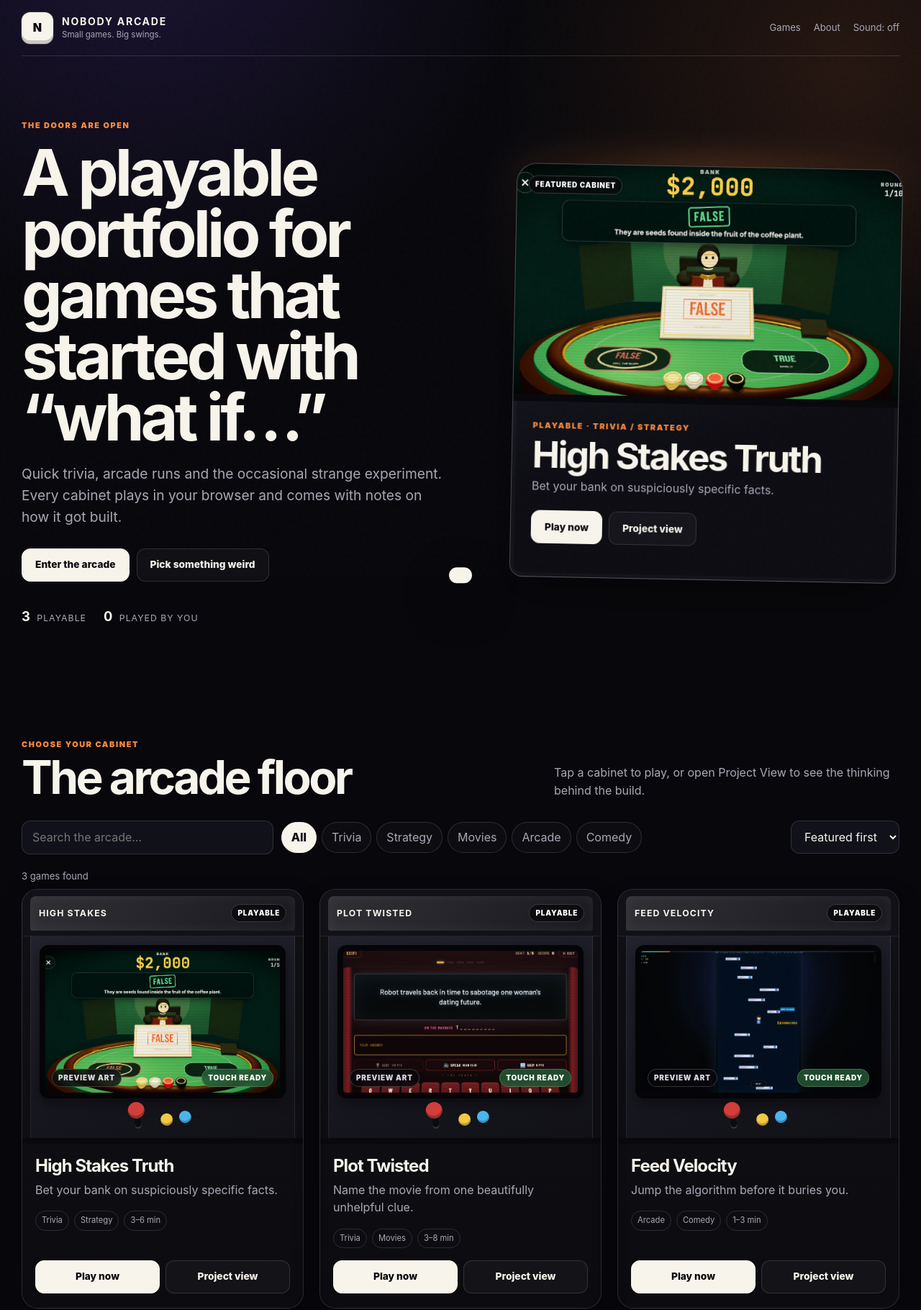
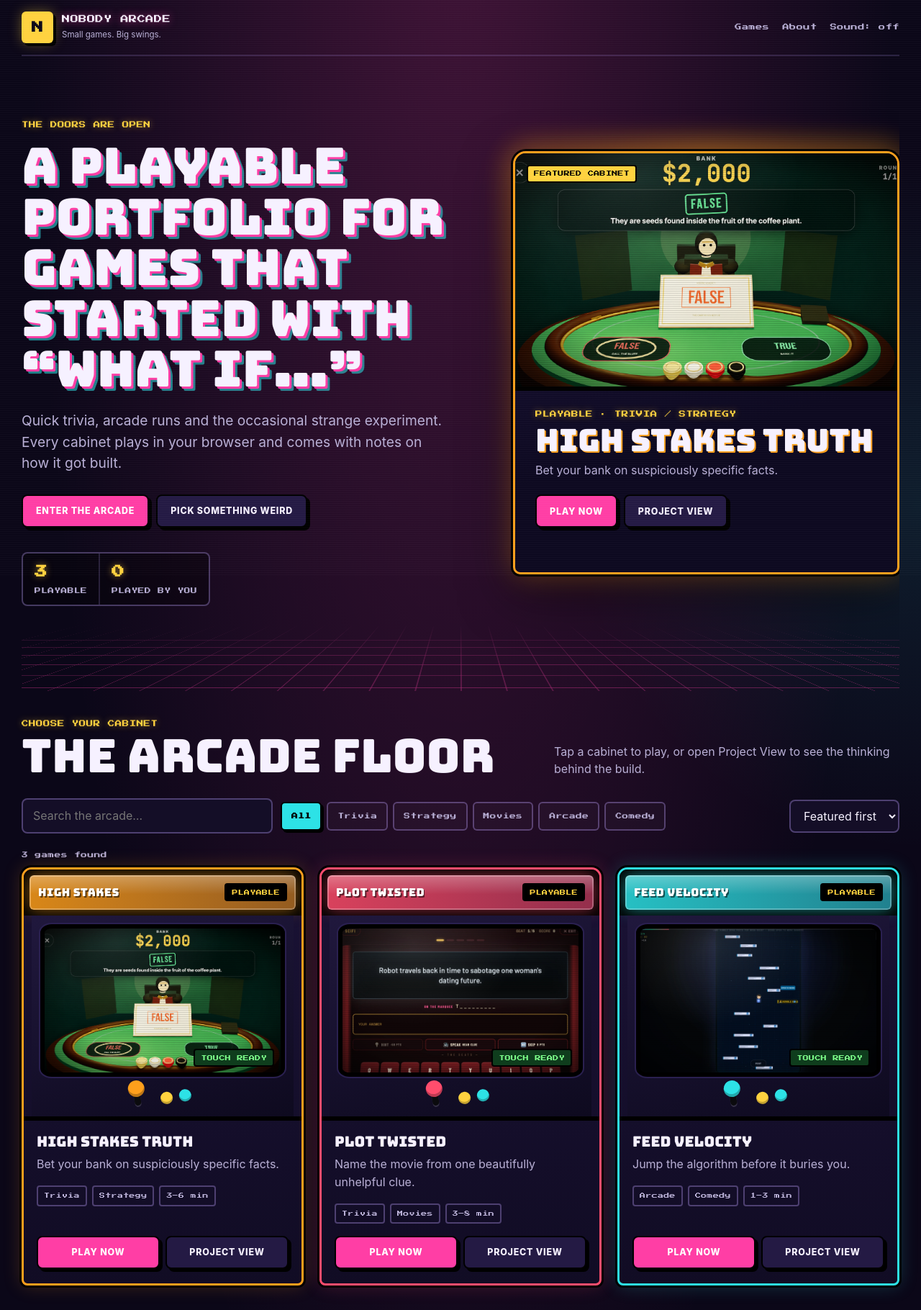
Before and after one commit to kylozenzen/nobodycreative-arcade, a plain HTML site: page index.html in a window 1280 px wide. Shown: the top 1820 px of the page at 72% size. Drawn offline with Linux system fonts and the light colour scheme.

Commit message:
Retro arcade theme
- New assets/retro.css layered over styles.css: neon-on-midnight palette, Bungee headlines, Press Start 2P labels, neon grid floor, CRT screen glass, chunky press-in buttons
- Each cabinet glows in its own accent color from arcade.json, on cards, the featured cabinet and dialogs
- Featured cabinet gets a blinking Insert coin line (static with reduced motion); screens say Press start on hover
- Self-hosted latin font subsets (OFL) so the installed app works offline
- Project View media now runs full width under the close button
- Hidden toast no longer peeks above the bottom edge
- Preview badge only shows when a cabinet has a live preview video

Co-Authored-By: Claude Opus 5.5 <noreply@anthropic.com>

```diff
--- a/assets/app.js
+++ b/assets/app.js
@@ -80,6 +80,7 @@
   function renderFeatured() {
     const game = publicGames.find((item) => item.featured) || publicGames[0];
     if (!game) return;
+    elements.featuredGame.closest(".featured-shell").dataset.accent = game.accent || "";
     elements.featuredGame.innerHTML = `
       <div class="featured-art">
         ${mediaMarkup(game, "featured")}
@@ -93,6 +94,7 @@
           <button class="button button-primary" type="button" data-play="${escapeHtml(game.id)}">${escapeHtml(playButtonLabel(game))}</button>
           <button class="button button-secondary" type="button" data-details="${escapeHtml(game.id)}">Project view</button>
         </div>
+        <p class="insert-coin" aria-hidden="true">Insert coin</p>
       </div>`;
   }
 
@@ -121,7 +123,7 @@
   function gameCard(game) {
     const played = getPlayedIds().includes(game.id);
     return `
-      <article class="game-card" data-game-card="${escapeHtml(game.id)}">
+      <article class="game-card" data-game-card="${escapeHtml(game.id)}" data-accent="${escapeHtml(game.accent || "")}">
         <div class="cabinet-top">
           <div class="cabinet-marquee">
             <strong>${escapeHtml(game.shortTitle || game.title)}</strong>
@@ -132,7 +134,7 @@
           <div class="cabinet-screen">
             ${mediaMarkup(game)}
             <div class="screen-labels">
-              <span class="preview-badge">${game.previewVideo ? "Live preview" : "Preview art"}</span>
+              ${game.previewVideo ? '<span class="preview-badge">Live preview</span>' : "<span></span>"}
               ${game.mobileOptimized ? '<span class="touch-badge">Touch ready</span>' : ""}
             </div>
           </div>
@@ -218,6 +220,7 @@
     const game = games.find((item) => item.id === gameId);
     if (!game || (game.secret && !state.secretUnlocked)) return;
     elements.dialogContent.innerHTML = projectDialogMarkup(game);
+    elements.gameDialog.dataset.accent = game.accent || "";
     elements.gameDialog.showModal();
     chirp(360, .05);
   }
@@ -240,6 +243,7 @@
     markPlayed(game); chirp(520, .08);
     if (game.embed) {
       elements.playDialogTitle.textContent = game.title;
+      elements.playDialog.dataset.accent = game.accent || "";
       elements.openNewTab.href = game.playUrl;
       elements.iframeWrap.classList.remove("loaded");
       elements.playerLoading.classList.remove("hidden");
--- /dev/null
+++ b/assets/retro.css
@@ -0,0 +1,330 @@
+/*
+  NOBODY ARCADE — RETRO THEME
+  Loaded after styles.css. Layout lives in styles.css; this file owns the look:
+  neon-on-midnight palette, pixel labels, lit marquees, CRT screens and chunky buttons.
+  Delete the <link> to this file in index.html to get the previous look back.
+*/
+
+@font-face {
+  font-family: "Bungee";
+  src: url("fonts/bungee-latin.woff2") format("woff2");
+  font-weight: 400;
+  font-display: swap;
+}
+@font-face {
+  font-family: "Press Start 2P";
+  src: url("fonts/press-start-2p-latin.woff2") format("woff2");
+  font-weight: 400;
+  font-display: swap;
+}
+
+:root {
+  --bg: #0b0718;
+  --surface: #140e27;
+  --surface-2: #1b1334;
+  --surface-3: #241a44;
+  --ink: #f6f1ff;
+  --muted: #b9b0d6;
+  --line: rgba(190,160,255,.18);
+  --line-strong: rgba(190,160,255,.34);
+  --orange: #ffd23f;               /* eyebrow + highlight colour, kept under the old name */
+  --pink: #ff3ea5;
+  --cyan: #2de2e6;
+  --yellow: #ffd23f;
+  --green: #7dff8a;
+  --accent: var(--pink);
+  --radius: 10px;
+  --pixel: "Press Start 2P", ui-monospace, monospace;
+  --display: "Bungee", Impact, "Arial Black", sans-serif;
+  --shadow: 0 24px 70px rgba(0,0,0,.5);
+  --hard: 4px 4px 0 #000;
+}
+
+/* Per-cabinet neon, from each game's "accent" in arcade.json */
+[data-accent="cyan"]   { --accent: #2de2e6; }
+[data-accent="orange"] { --accent: #ff9f1c; }
+[data-accent="purple"] { --accent: #a970ff; }
+[data-accent="velvet"] { --accent: #ff4d6d; }
+[data-accent="pink"]   { --accent: #ff3ea5; }
+[data-accent="green"]  { --accent: #7dff8a; }
+[data-accent="yellow"] { --accent: #ffd23f; }
+[data-accent="red"]    { --accent: #ff5148; }
+[data-accent="ice"]    { --accent: #9be7ff; }
+[data-accent="secret"] { --accent: #9eff59; }
+
+body {
+  background:
+    radial-gradient(ellipse at 50% -10%, rgba(255,62,165,.22), transparent 38rem),
+    radial-gradient(circle at 100% 30%, rgba(45,226,230,.10), transparent 30rem),
+    var(--bg);
+}
+
+/* Whole-page CRT scanlines, very faint so text stays crisp */
+.noise {
+  opacity: 1;
+  background:
+    repeating-linear-gradient(to bottom, rgba(255,255,255,.022) 0 1px, transparent 1px 3px);
+  mix-blend-mode: normal;
+}
+
+/* Pixel type for small labels only; everything long stays in the body font */
+.eyebrow, .status-badge, .played-badge, .touch-badge, .preview-badge, .hero-stats,
+.brand strong, .case-item strong, .meta-pill, .filter-button, .results-line,
+.workshop-number, .mobile-nav a, .mobile-nav button, .desktop-nav a, .sound-toggle, .install-nav {
+  font-family: var(--pixel);
+  font-weight: 400;
+  letter-spacing: .04em;
+}
+.eyebrow { font-size: .6rem; line-height: 1.6; color: var(--yellow); text-shadow: 0 0 10px rgba(255,210,63,.45); }
+
+.hero-copy h1, .section-heading h2, .about h2, .back-room h2, .featured-copy h2,
+.dialog-media-copy h2, .unlock-flash strong, .install-dialog-body h2, .game-card-copy h3,
+.continue-card h3, .install-banner h2, .play-dialog-header h2, .workshop-card h3 {
+  font-family: var(--display);
+  font-weight: 400;
+  letter-spacing: 0;
+  text-transform: uppercase;
+}
+
+/* Header */
+.site-header { border-bottom: 2px solid var(--line); }
+.brand-mark {
+  font-family: var(--pixel);
+  font-size: 1rem;
+  border-radius: 6px;
+  color: var(--bg);
+  background: var(--yellow);
+  box-shadow: var(--hard), 0 0 18px rgba(255,210,63,.35);
+}
+.brand strong { font-size: .7rem; color: var(--ink); text-shadow: 0 0 12px rgba(255,62,165,.6); }
+.brand small { margin-top: 4px; }
+.desktop-nav a, .sound-toggle { font-size: .58rem; }
+.desktop-nav a:hover, .sound-toggle:hover { color: var(--cyan); text-shadow: 0 0 10px rgba(45,226,230,.6); }
+.install-nav { font-size: .55rem; border-radius: 6px; border: 2px solid var(--cyan); color: var(--cyan); }
+
+/* Hero */
+.hero { position: relative; isolation: isolate; overflow-x: clip; overflow-y: visible; }
+.hero::before {
+  /* neon grid floor */
+  content: "";
+  position: absolute;
+  z-index: -1;
+  left: 50%;
+  bottom: -40px;
+  width: 140vw;
+  height: 46%;
+  transform: translateX(-50%) perspective(420px) rotateX(62deg);
+  transform-origin: bottom;
+  background:
+    linear-gradient(to top, rgba(255,62,165,.55) 2px, transparent 2px) 0 0 / 100% 42px,
+    linear-gradient(to right, rgba(255,62,165,.4) 2px, transparent 2px) 0 0 / 64px 100%;
+  -webkit-mask-image: linear-gradient(to top, #000 10%, transparent 85%);
+          mask-image: linear-gradient(to top, #000 10%, transparent 85%);
+  opacity: .6;
+  pointer-events: none;
+}
+.hero-copy h1 {
+  font-size: clamp(2.6rem, 5.4vw, 5rem);
+  line-height: 1.02;
+  color: var(--ink);
+  text-shadow: 3px 3px 0 var(--pink), 6px 6px 0 rgba(45,226,230,.55);
+}
+.hero-text { color: var(--muted); }
+.hero-stats {
+  gap: 0;
+  font-size: .55rem;
+  border: 2px solid var(--line-strong);
+  border-radius: 8px;
+  width: fit-content;
+  background: rgba(0,0,0,.35);
+}
+.hero-stats span { padding: 12px 16px; border-right: 2px solid var(--line); }
+.hero-stats span:last-child { border-right: 0; }
+.hero-stats strong { display: block; margin: 0 0 6px; font-size: 1.1rem; color: var(--yellow); text-shadow: 0 0 10px rgba(255,210,63,.5); }
+
+/* Buttons: chunky arcade buttons with a hard shadow that presses in */
+.button {
+  border: 2px solid #000;
+  border-radius: 8px;
+  font-weight: 800;
+  text-transform: uppercase;
+  letter-spacing: .06em;
+  font-size: .78rem;
+  box-shadow: var(--hard);
+  transition: transform .08s ease, box-shadow .08s ease, background .15s ease, color .15s ease;
+}
+.button:hover { transform: translate(-1px, -1px); box-shadow: 5px 5px 0 #000; }
+.button:active { transform: translate(3px, 3px); box-shadow: 1px 1px 0 #000; }
+.button-primary { background: var(--pink); color: #fff; border-color: #000; }
+.button-primary:hover { background: #ff5cb3; }
+.button-secondary { background: var(--surface-3); color: var(--ink); border-color: #000; }
+.button-secondary:hover { background: #2e2257; border-color: #000; }
+.button-disabled { opacity: .6; filter: saturate(.4); }
+.text-button { color: var(--cyan); }
+
+:where(a, button, input, select, [tabindex]):focus-visible {
+  outline: 3px solid var(--yellow);
+  outline-offset: 3px;
+}
+
+/* Featured cabinet */
+.featured-shell { transform: none; }
+.cabinet-lights { background: radial-gradient(circle at 50% 0%, color-mix(in srgb, var(--accent) 45%, transparent), transparent 60%); }
+.featured-game {
+  border: 3px solid var(--accent);
+  border-radius: 18px 18px 10px 10px;
+  background: linear-gradient(165deg, #1f1640, #0d0920 64%);
+  box-shadow: 0 0 0 3px #000, 0 0 40px color-mix(in srgb, var(--accent) 35%, transparent), var(--shadow);
+}
+.featured-art { border-bottom: 6px solid #000; }
+.featured-art .status-badge { background: var(--yellow); color: #000; border-color: #000; }
+.featured-copy h2 { font-size: clamp(1.8rem, 3.4vw, 2.7rem); line-height: 1; color: var(--ink); text-shadow: 2px 2px 0 var(--accent); }
+.featured-copy > p.insert-coin {
+  font-family: var(--pixel);
+  font-size: .6rem;
+  text-transform: uppercase;
+  color: var(--yellow);
+  text-shadow: 0 0 10px rgba(255,210,63,.5);
+  margin: 18px 0 0;
+  animation: blink 1.1s steps(2, start) infinite;
+}
+@keyframes blink { to { visibility: hidden; } }
+
+/* CRT screens: scanlines, glass glare, rounded vignette */
+.featured-art::after, .cabinet-screen::after, .dialog-media::after {
+  background:
+    radial-gradient(ellipse at 30% 10%, rgba(255,255,255,.10), transparent 45%),
+    radial-gradient(ellipse at center, transparent 58%, rgba(0,0,0,.55) 100%),
+    repeating-linear-gradient(to bottom, transparent 0 2px, rgba(0,0,0,.22) 3px);
+  mix-blend-mode: normal;
+}
+
+/* Filters + search */
+.search-control input, .select-control select {
+  border: 2px solid var(--line-strong);
+  border-radius: 8px;
+  background: var(--surface);
+}
+.search-control input:focus, .select-control select:focus { border-color: var(--cyan); box-shadow: 0 0 0 3px rgba(45,226,230,.18); }
+.filter-button { font-size: .55rem; border: 2px solid var(--line-strong); border-radius: 6px; }
+.filter-button.active { background: var(--cyan); border-color: #000; color: #000; box-shadow: 3px 3px 0 #000; }
+.results-line { font-size: .55rem; }
+
+/* Game cabinets */
+.game-card {
+  border: 3px solid var(--accent);
+  border-radius: 14px 14px 8px 8px;
+  background: linear-gradient(180deg, #1a1235, #110c24);
+  box-shadow: 0 0 0 3px #000, 0 0 26px color-mix(in srgb, var(--accent) 22%, transparent);
+}
+.game-card:hover {
+  transform: translateY(-4px);
+  border-color: var(--accent);
+  box-shadow: 0 0 0 3px #000, 0 0 40px color-mix(in srgb, var(--accent) 45%, transparent);
+}
+.cabinet-top { background: #000; border-bottom: 0; padding: 8px; }
+.cabinet-marquee {
+  border-radius: 6px;
+  background:
+    linear-gradient(180deg, rgba(255,255,255,.28), rgba(255,255,255,0) 55%),
+    linear-gradient(90deg, color-mix(in srgb, var(--accent) 85%, #000), color-mix(in srgb, var(--accent) 55%, #120a24));
+  box-shadow: inset 0 0 0 2px rgba(255,255,255,.25), 0 0 22px color-mix(in srgb, var(--accent) 55%, transparent);
+}
+.cabinet-marquee strong {
+  font-family: var(--display);
+  font-weight: 400;
+  font-size: .95rem;
+  letter-spacing: .03em;
+  color: #fff;
+  text-shadow: 2px 2px 0 rgba(0,0,0,.55);
+}
+.status-badge, .played-badge, .touch-badge, .preview-badge {
+  font-size: .5rem;
+  border-radius: 4px;
+  border: 2px solid #000;
+  background: rgba(0,0,0,.8);
+}
+.cabinet-marquee .status-badge { background: #000; color: var(--yellow); }
+.touch-badge { background: #0f3d1d; color: var(--green); }
+.cabinet-body { background: linear-gradient(165deg, #20183d, #0e0a1f); border-left: 0; border-right: 0; }
+.cabinet-screen { border: 6px solid #000; border-radius: 16px / 12px; box-shadow: inset 0 0 0 2px rgba(255,255,255,.06), 0 0 0 2px #2a2050; }
+.screen-action::before {
+  content: "PRESS START";
+  width: auto;
+  aspect-ratio: auto;
+  padding: 10px 12px;
+  border-radius: 4px;
+  font-family: var(--pixel);
+  font-size: .55rem;
+  color: var(--yellow);
+  background: rgba(0,0,0,.82);
+  border: 2px solid var(--yellow);
+}
+.joystick::before { background: var(--accent); }
+.arcade-buttons i { background: var(--yellow); }
+.arcade-buttons i:last-child { background: var(--cyan); }
+.game-card-copy { border-top: 6px solid #000; }
+.game-card-copy h3 { font-size: 1.25rem; line-height: 1.1; }
+.played-badge { color: var(--green); vertical-align: middle; }
+.meta-pill { font-size: .5rem; border-radius: 4px; border: 2px solid var(--line-strong); padding: 6px 8px; }
+
+/* Continue, workshop, about */
+.continue-card, .workshop-card, .case-item, .install-banner {
+  border: 2px solid var(--line-strong);
+  border-radius: 10px;
+  background: linear-gradient(120deg, var(--surface), var(--surface-2));
+}
+.workshop-number { font-size: 1.2rem; color: var(--pink); text-shadow: 0 0 10px rgba(255,62,165,.5); }
+.about-copy { color: var(--muted); }
+.about h2 { font-size: clamp(2rem, 4vw, 3.4rem); line-height: 1.02; }
+.case-item strong { font-size: .55rem; color: var(--cyan); line-height: 1.5; }
+
+/* Back Room keeps its green-phosphor look */
+.back-room { border: 3px solid #9eff59; border-radius: 14px; box-shadow: 0 0 0 3px #000, 0 0 40px rgba(158,255,89,.18); }
+.back-room h2 { color: #9eff59; text-shadow: 0 0 14px rgba(158,255,89,.55); }
+
+/* Dialogs */
+.game-dialog, .play-dialog, .install-dialog {
+  border: 3px solid var(--accent);
+  border-radius: 14px;
+  background: #0e0a1f;
+  box-shadow: 0 0 0 3px #000, 0 0 60px color-mix(in srgb, var(--accent) 25%, transparent), 0 28px 100px rgba(0,0,0,.6);
+}
+.dialog-media { overflow: clip; } /* clip, unlike hidden, lets the media run under the floating close button */
+.dialog-close { border: 2px solid #000; background: var(--yellow); color: #000; border-radius: 6px; font-weight: 900; box-shadow: 3px 3px 0 #000; }
+.dialog-media-copy h2 { font-size: clamp(2.2rem, 6vw, 4.2rem); line-height: .95; text-shadow: 3px 3px 0 var(--accent), 0 3px 25px rgba(0,0,0,.65); }
+.screenshot-strip img { border: 2px solid var(--line-strong); border-radius: 8px; }
+.player-loading { font-family: var(--pixel); font-size: .6rem; color: var(--yellow); }
+.player-loading span { border-radius: 0; border-color: rgba(255,210,63,.2); border-top-color: var(--yellow); }
+.install-app-icon, .install-icon { background: var(--yellow); color: #000; font-family: var(--pixel); border-radius: 8px; box-shadow: var(--hard); }
+.toast { visibility: hidden; transition: transform .24s ease, visibility 0s linear .24s; background: var(--yellow); color: #000; border: 2px solid #000; border-radius: 6px; box-shadow: var(--hard); font-family: var(--pixel); font-size: .58rem; line-height: 1.6; }
+.toast.show { visibility: visible; transition: transform .24s ease; }
+.unlock-flash > div { border: 3px solid #9eff59; border-radius: 14px; }
+.empty-state { border: 2px dashed var(--line-strong); border-radius: 10px; }
+
+footer { border-top: 2px solid var(--line); }
+
+/* Mobile */
+@media (max-width: 760px) {
+  .site-header { background: rgba(11,7,24,.9); }
+  .brand strong { font-size: .62rem; }
+  .hero-copy h1 { font-size: clamp(2.1rem, 10.5vw, 3.4rem); text-shadow: 2px 2px 0 var(--pink), 4px 4px 0 rgba(45,226,230,.55); }
+  .hero::before { height: 30%; bottom: -20px; }
+  .hero-stats { width: 100%; }
+  .hero-stats span { flex: 1; }
+  .screen-action::before { opacity: 1; width: auto; }
+  .mobile-nav {
+    border: 2px solid var(--line-strong);
+    border-radius: 12px;
+    background: rgba(14,10,31,.95);
+    box-shadow: 0 0 0 2px #000, 0 12px 40px rgba(0,0,0,.6);
+  }
+  .mobile-nav a, .mobile-nav button { font-size: .45rem; gap: 6px; letter-spacing: .02em; }
+  .mobile-nav span { color: var(--yellow); }
+  .toast { bottom: calc(84px + var(--safe-bottom)); }
+}
+
+@media (prefers-reduced-motion: reduce) {
+  .featured-copy > p.insert-coin { animation: none; }
+  .button:hover, .game-card:hover { transform: none; }
+}
--- a/index.html
+++ b/index.html
@@ -3,7 +3,7 @@
 <head>
   <meta charset="utf-8" />
   <meta name="viewport" content="width=device-width, initial-scale=1, viewport-fit=cover" />
-  <meta name="theme-color" content="#08080c" />
+  <meta name="theme-color" content="#0b0718" />
   <meta name="description" content="Nobody Arcade is a playable portfolio of small browser games by Ben Campbell at Nobody Creative: trivia, arcade runs and the occasional questionable idea." />
   <meta name="apple-mobile-web-app-capable" content="yes" />
   <meta name="apple-mobile-web-app-status-bar-style" content="black-translucent" />
@@ -27,7 +27,10 @@
   <link rel="manifest" href="manifest.webmanifest" />
   <link rel="icon" href="assets/favicon.svg" type="image/svg+xml" />
   <link rel="apple-touch-icon" href="assets/icons/icon-192.png" />
+  <link rel="preload" href="assets/fonts/press-start-2p-latin.woff2" as="font" type="font/woff2" crossorigin />
+  <link rel="preload" href="assets/fonts/bungee-latin.woff2" as="font" type="font/woff2" crossorigin />
   <link rel="stylesheet" href="assets/styles.css" />
+  <link rel="stylesheet" href="assets/retro.css" />
 </head>
 <body>
   <a class="skip-link" href="#games">Skip to games</a>
--- a/service-worker.js
+++ b/service-worker.js
@@ -1,6 +1,7 @@
-const CACHE = "nobody-arcade-v2-1-1";
+const CACHE = "nobody-arcade-v2-2-0";
 const CORE = [
-  "./", "./index.html", "./assets/styles.css", "./assets/app.js", "./assets/games-loader.js",
+  "./", "./index.html", "./assets/styles.css", "./assets/retro.css",
+  "./assets/fonts/bungee-latin.woff2", "./assets/fonts/press-start-2p-latin.woff2", "./assets/app.js", "./assets/games-loader.js",
   "./games/games.json", "./manifest.webmanifest", "./assets/favicon.svg", "./assets/share-card.svg",
   "./assets/icons/icon-192.png", "./assets/icons/icon-512.png",
   "./secret/index.html", "./secret/game.js", "./secret/styles.css"
```
Also changed, not shown: assets/fonts/README.txt (added), assets/fonts/bungee-latin.woff2 (added), assets/fonts/press-start-2p-latin.woff2 (added), manifest.webmanifest, 1 other file.
